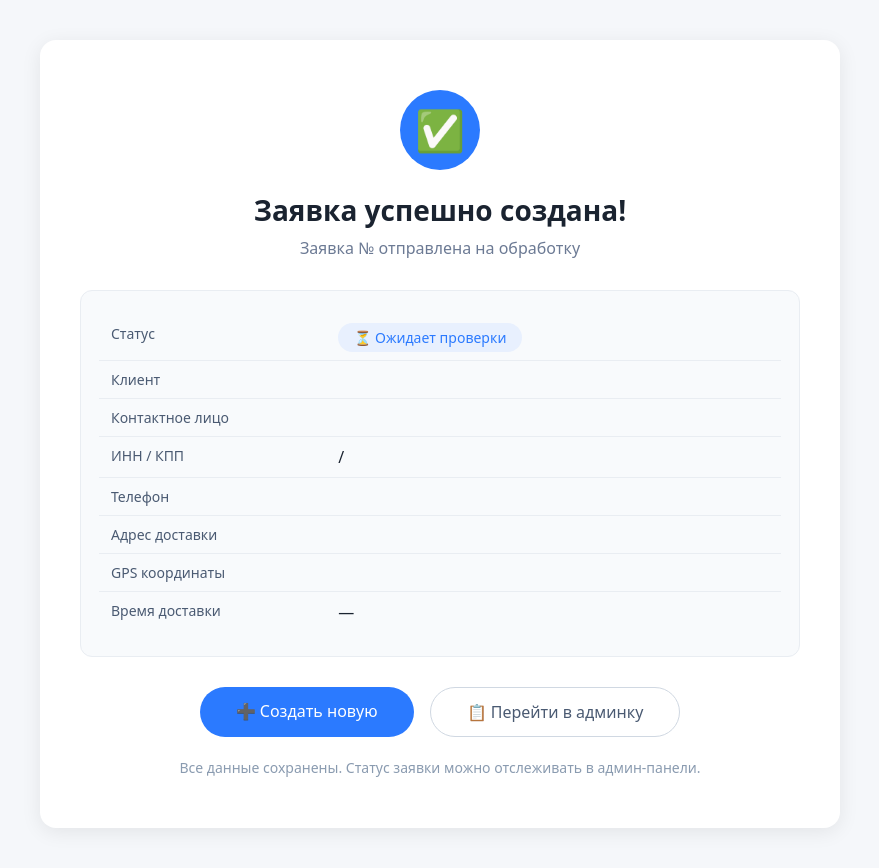
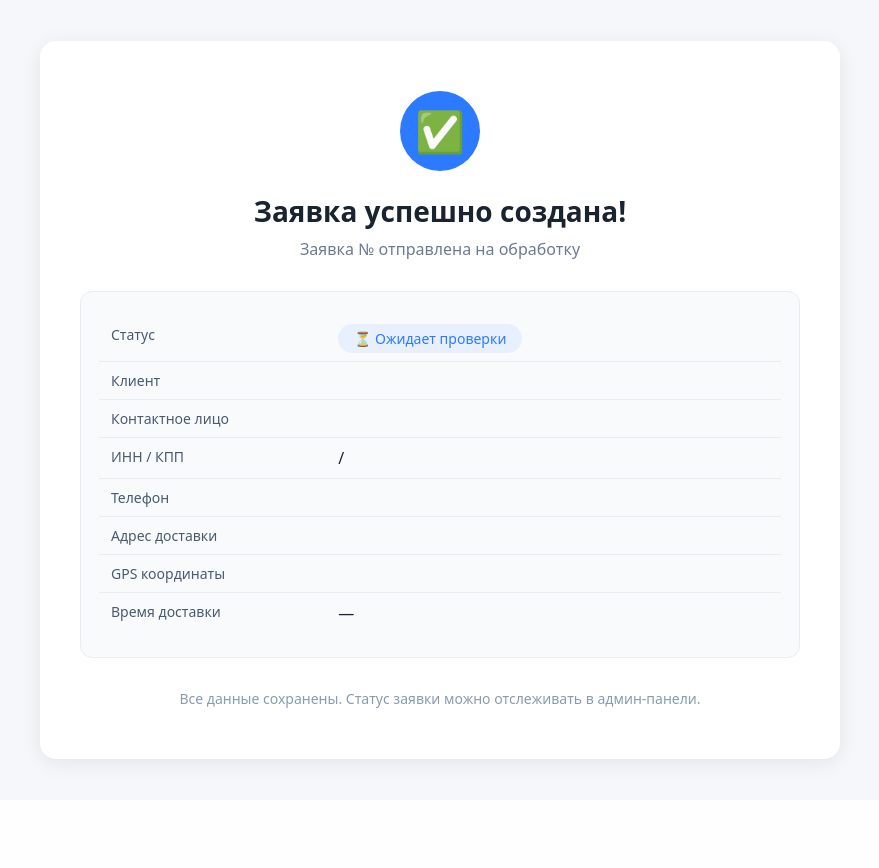
Before and after one commit to Urffin-Juss/FormStream, a Django app: template templates/applications/application_success.html in a window 1280 px wide. Shown: the whole page, without its empty margins (200-1079 px from the left). After the commit the page ends 771 px from the top, so only its background shows below. Run offline with Django 5.2, Linux system fonts and the light colour scheme; the template is opened without the code that fills it, so the values that code supplies are empty.

Commit message:
make views

```diff
--- a/templates/applications/application_success.html
+++ b/templates/applications/application_success.html
@@ -187,11 +187,8 @@
                 </div>
             </div>
 
-            <!-- Кнопки действий -->
-            <div class="btn-group-custom">
-                <a href="{% url 'application_create' %}" class="btn-primary-custom">➕ Создать новую</a>
-                <a href="{% url 'admin:index' %}" class="btn-outline-custom">📋 Перейти в админку</a>
-            </div>
+
+
 
             <div class="footer-note">
                 Все данные сохранены. Статус заявки можно отслеживать в админ-панели.
```
